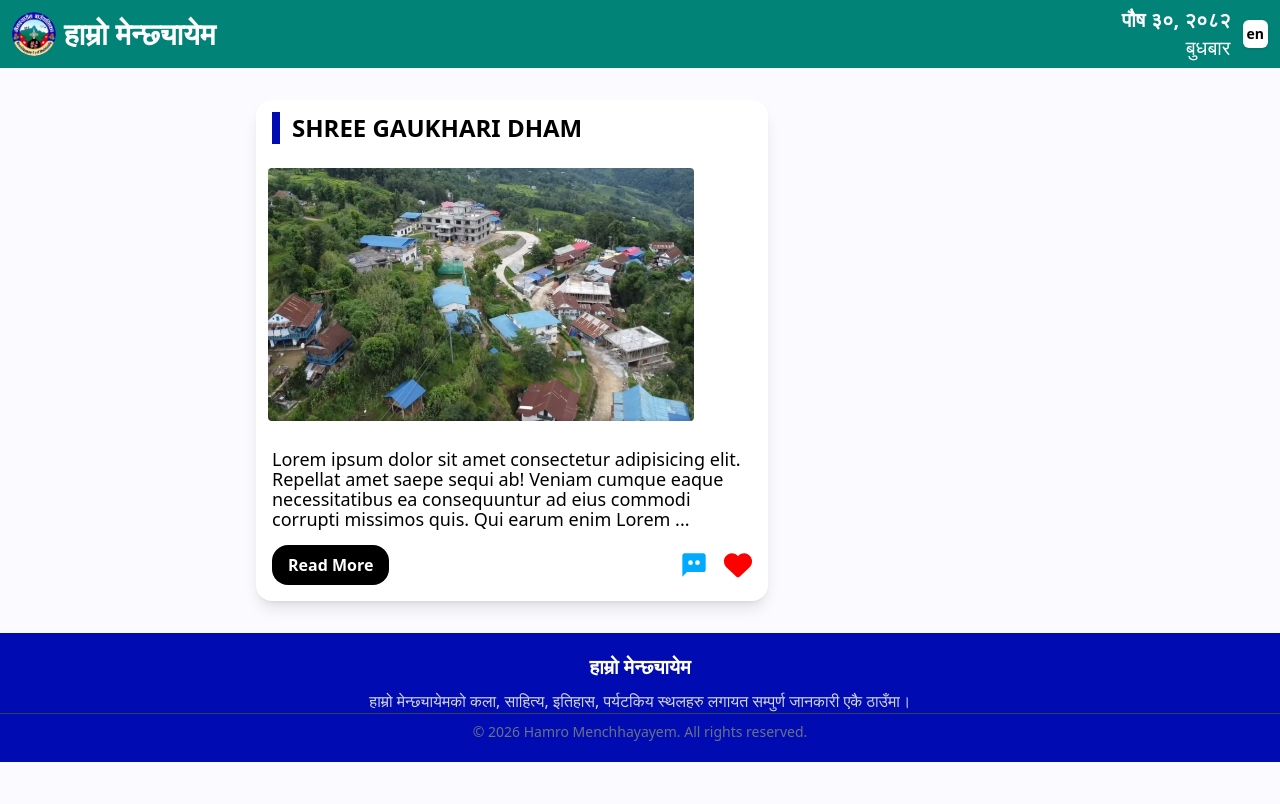
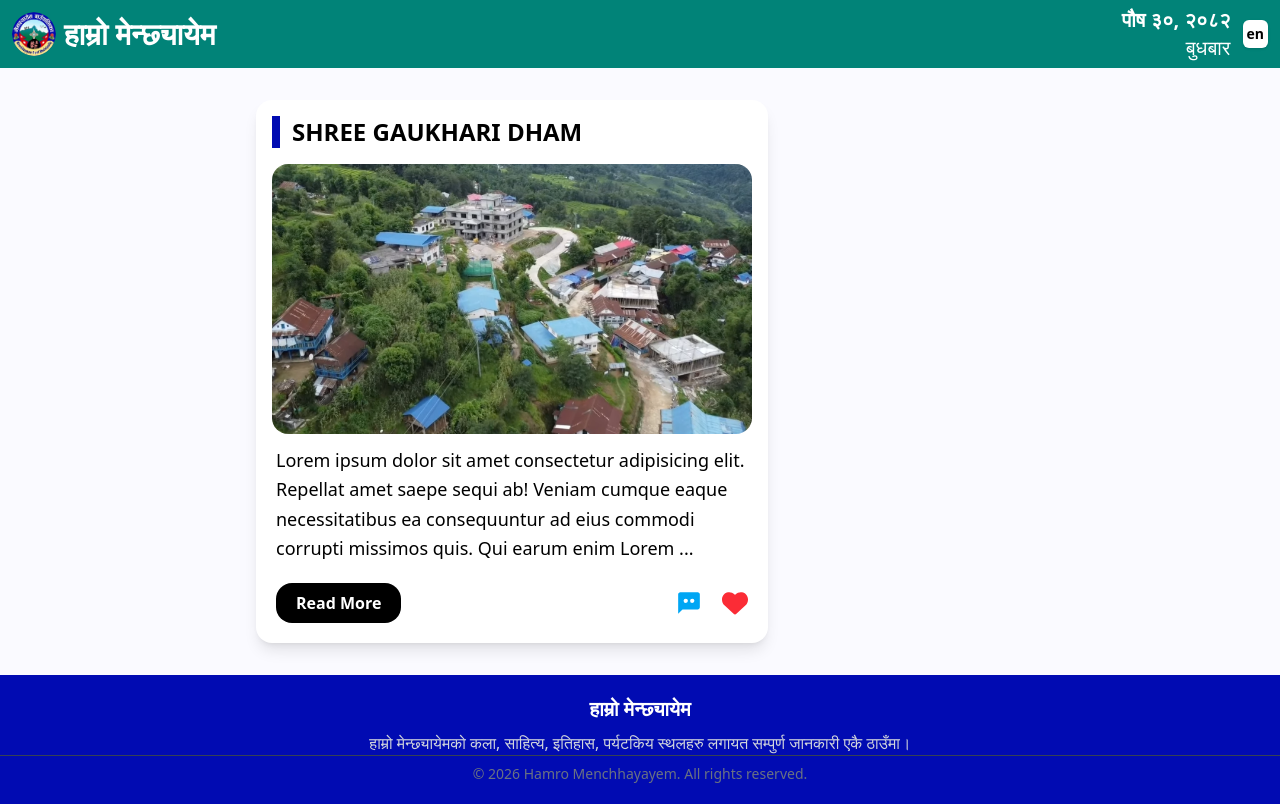
Before and after one commit to Kushal216/hamro-menchhayayem, a Next.js app: page /culture in a window 1280 px wide. Built offline with nearby package versions, Linux system fonts and the light colour scheme.

Commit message:
fixed: Design error in culture component and used map for array

```diff
--- a/components/ui/CultureCard.jsx
+++ b/components/ui/CultureCard.jsx
@@ -8,36 +8,45 @@ import { FaHeart } from "react-icons/fa6";
 export default function CultureCard({ title, description, image }) {
   const isAll = false;
   const shortDescription = (description || "").slice(0, 200) + " ...";
+
   return (
-    <div className="p-4 sm:p-6 md:p-8">
-      <div className="rounded-2xl shadow-lg bg-white overflow-hidden  max-w-full sm:max-w-md md:max-w-lg mx-auto">
-        <div className="md:text-2xl  font-bold border-l-8 border-[#010BB2]  pl-3 m-3 mx-4">
+    <div className="p-3 sm:p-5 md:p-8 mx-auto">
+      <div className="bg-white rounded-2xl shadow-lg overflow-hidden max-w-full sm:max-w-md md:max-w-lg mx-auto">
+        {/* Title */}
+        <h2 className="font-bold text-lg sm:text-xl md:text-2xl border-l-8 border-[#010BB2] pl-3 m-4">
           {title}
+        </h2>
+
+        {/* Image */}
+        <div className="flex justify-center px-4">
+          <div className="relative w-full aspect-5/3 sm:aspect-4/3 md:aspect-video">
+            <Image
+              src={image}
+              alt={title}
+              fill
+              className="rounded-2xl object-cover"
+              sizes="(max-width: 640px) 100vw,
+                     (max-width: 1024px) 80vw,
+                     450px"
+            />
+          </div>
         </div>
 
-        <div className="w-full">
-          <Image
-            src={image}
-            alt={title}
-            className="rounded-2xl h-auto object-cover p-3"
-            width={450}
-            height={200}
-          />
-        </div>
-
-        <div className="pb-3 sm:p-4">
-          <p className="text-base sm:text-lg leading-5">
+        {/* Content */}
+        <div className="px-4 pb-4 sm:px-5 sm:pb-5">
+          <p className="text-sm sm:text-base md:text-lg leading-relaxed mt-3">
             {isAll ? description : shortDescription}
           </p>
 
-          <div className="flex flex-col sm:flex-row items-center sm:justify-between gap-3 mt-4">
-            <button className="w-full sm:w-auto bg-black text-white font-bold rounded-2xl px-4 py-2 hover:bg-gray-800 transition">
+          {/* Actions */}
+          <div className="flex flex-col sm:flex-row items-center justify-between gap-4 mt-5">
+            <button className="w-full sm:w-auto bg-black text-white font-bold rounded-2xl px-5 py-2 hover:bg-gray-800 transition">
               Read More
             </button>
 
-            <div className="flex gap-4 text-center">
-              <BiSolidCommentDots size={28} color="#00AAFF" />
-              <FaHeart size={28} color="#FF0000" />
+            <div className="flex gap-5">
+              <BiSolidCommentDots size={26} className="text-sky-500" />
+              <FaHeart size={26} className="text-red-500" />
             </div>
           </div>
         </div>
--- a/components/ui/TourismCard.jsx
+++ b/components/ui/TourismCard.jsx
@@ -5,7 +5,7 @@ import { BiSolidCommentDots } from "react-icons/bi";
 
 export default function TourismCard({ image, title, description }) {
   const isAll = false;
-  const shortDescription = (description || "").slice(0, 600) + " ...";
+  const shortDescription = (description || "").slice(0, 300) + " ...";
 
   return (
     <div className="w-full mx-auto p-4">
```
